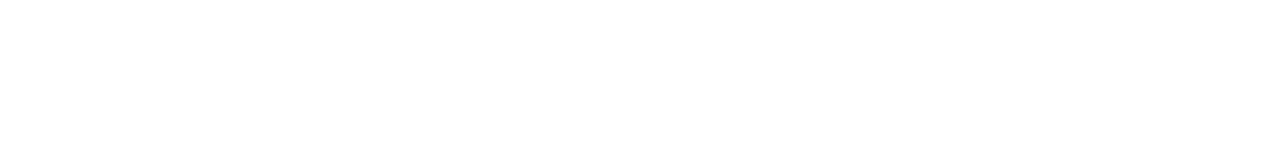
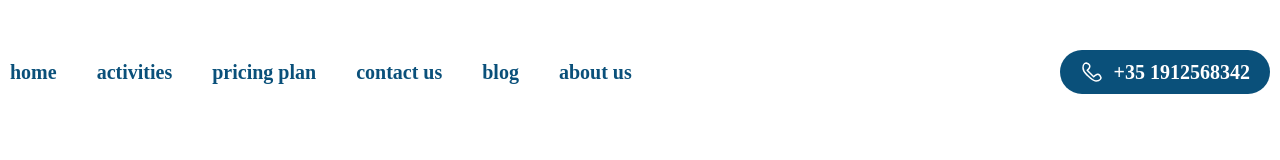
Before and after one commit to aleksandrgolovichov/SURFing, a plain HTML site: page index.html in a window 1280 px wide. Drawn offline with Linux system fonts and the light colour scheme.

Commit message:
header-top 100%

```diff
--- a/css/style.css
+++ b/css/style.css
@@ -0,0 +1,65 @@
+html{
+  box-sizing: border-box;
+}
+
+*,
+*::before,
+*::after{
+  box-sizing: inherit;
+}
+
+a{
+  color: inherit;
+  text-decoration: none;
+}
+
+ul{
+  margin: 0;
+  padding: 0;
+}
+
+li{
+  list-style: none;
+}
+
+h1,h2,h3,h4, p{
+  margin: 0;
+}
+
+body{
+  font-size: 16px;
+  line-height: 1,3;
+  font-weight: 600;
+}
+
+.container{
+  max-width: 1740px;
+  padding:0 10px ;
+  margin: 0 auto;
+}
+
+.header__top{
+  display: flex;
+  justify-content: space-between;
+  padding-top: 50px;
+  align-items: center;
+  font-weight: 700;
+  font-size: 20px;
+}
+
+.menu__list{
+  display: flex;
+  align-items: center;
+  color: #0A507A;
+  gap: 40px;
+}
+
+.header__phone{
+  display: flex;
+  align-items: center;
+  background-color: #0A507A;
+  padding:10px 20px ;
+  border-radius: 30px;
+  color: #ffffff;
+  gap: 10px;
+}
--- a/index.html
+++ b/index.html
@@ -3,9 +3,62 @@
 <head>
   <meta charset="UTF-8">
   <meta name="viewport" content="width=device-width, initial-scale=1.0">
-  <title>Surfing</title>
+  <link rel="shortcut icon" href="images/logo.svg">
+  <link rel="stylesheet" href="css/normalize.css">
+  <link rel="stylesheet" href="css/style.css">
+  <title>Surfing school</title>
 </head>
 <body>
+  <header class="header">
+    <div class="container">
+      <div class="header__top">
+        <nav class="menu">
+          <ul class="menu__list">
 
+            <!-- ul.menu__list>li.menu__item*6>a.menu__link[href=#] -->
+
+            <li class="menu__item">
+              <a class="menu__link" href="">home</a>
+            </li>
+            <li class="menu__item">
+              <a class="menu__link" href="">activities</a>
+            </li>
+            <li class="menu__item">
+              <a class="menu__link" href="">pricing plan</a>
+            </li>
+            <li class="menu__item">
+              <a class="menu__link" href="">contact us</a>
+            </li>
+            <li class="menu__item">
+              <a class="menu__link" href="">blog</a>
+            </li>
+            <li class="menu__item">
+              <a class="menu__link" href="">about us</a>
+            </li>
+          </ul>
+        </nav>
+
+        <a class="header__phone" href="+351912568342">
+          <img src="images/phone-icon.svg" alt="phone icon">
+          +35 1912568342
+        </a>
+
+      </div>
+    </div>
+  </header>
+
+
+
+
+
+<main class="main">
+
+</main>
+
+<footer class="footer">
+
+</footer>
+
+<script url="js/main.js"></script>
 </body>
 </html>
```
Also changed, not shown: images/logo.svg (added), images/phone-icon.svg (added), 1 other file.
